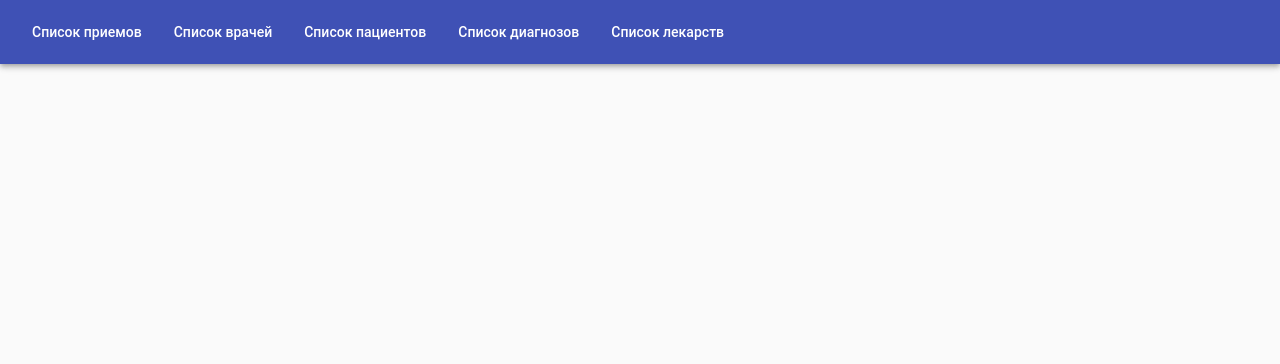
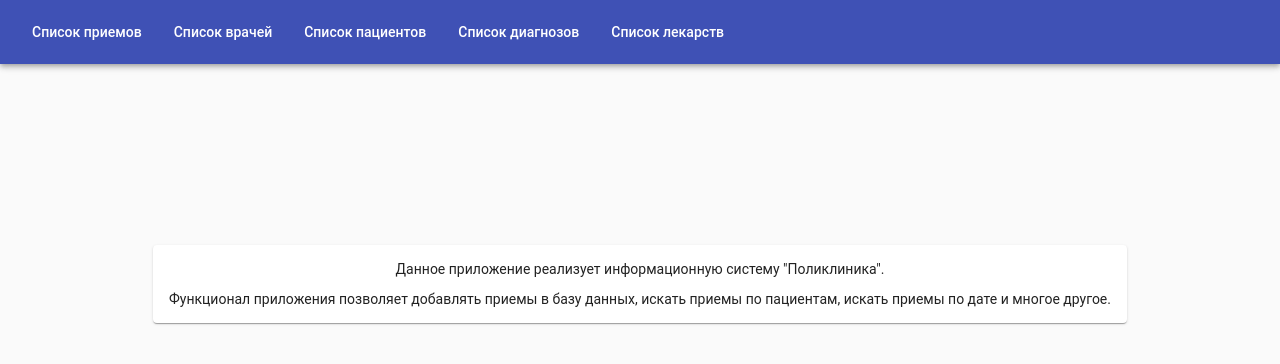
Before and after one commit to Lixard/course-work-db-frontend, an Angular app: page /home in a window 1280 px wide. Shown: the top 364 px of the page. Built offline with nearby package versions, Linux system fonts and the light colour scheme.

Commit message:
Rework home page

```diff
--- a/package.json
+++ b/package.json
@@ -96,6 +96,7 @@
   "dependencies": {
     "@angular/animations": "^9.0.0 || ^10.0.0-0",
     "@angular/cdk": "~9.2.1",
+    "@angular/flex-layout": "9.0.0-beta.31",
     "@angular/forms": "^9.0.0 || ^10.0.0-0",
     "@angular/material": "~9.2.1"
   }
--- a/src/app/pages/home-page/home.component.html
+++ b/src/app/pages/home-page/home.component.html
@@ -0,0 +1,11 @@
+<div class="home-info">
+  <mat-card>
+    <mat-card-content>
+      <p>Данное приложение реализует информационную систему "Поликлиника".</p>
+      <p>
+        Функционал приложения позволяет добавлять приемы в базу данных,
+        искать приемы по пациентам, искать приемы по дате и многое другое.
+      </p>
+    </mat-card-content>
+  </mat-card>
+</div>
--- a/src/app/pages/home-page/home.component.scss
+++ b/src/app/pages/home-page/home.component.scss
@@ -1,3 +1,8 @@
-:host {
-
+.home-info {
+  height: 55vh;
+  display: flex;
+  justify-content: center;
+  align-items: center;
+  text-align: center;
+  word-break: break-word;
 }
--- a/src/app/pages/home-page/home.module.ts
+++ b/src/app/pages/home-page/home.module.ts
@@ -7,6 +7,7 @@ import { HomeComponent } from './home.component';
 import {MatCardModule} from "@angular/material/card";
 import {MatToolbarModule} from "@angular/material/toolbar";
 import {MatButtonModule} from "@angular/material/button";
+import {FlexLayoutModule} from "@angular/flex-layout";
 
 @NgModule({
   declarations: [HomeComponent],
@@ -15,7 +16,8 @@ import {MatButtonModule} from "@angular/material/button";
     HomeRoutingModule,
     MatCardModule,
     MatToolbarModule,
-    MatButtonModule
+    MatButtonModule,
+    FlexLayoutModule,
   ]
 })
 export class HomeModule {}
```
